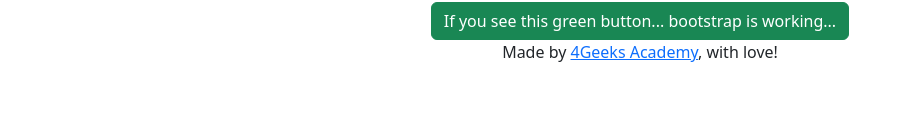
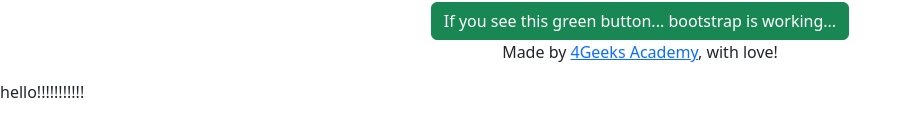
Before and after one commit to bildungsromanx/ZoranAndEileenLandingPage, a React app: page template.html in a window 1280 px wide. Shown: the part 372-508 px from the top of the page, without its empty margins (0-911 px from the left). Built offline with nearby package versions, Linux system fonts and the light colour scheme.

Commit message:
Testing Merge

```diff
--- a/template.html
+++ b/template.html
@@ -11,9 +11,7 @@
     </head>
     <body>
         <div id="app"></div>
-
-        <!-- Many of bootstrap components require the use of JavaScript to function -->
-        <!-- Popper and BootStrap JS -->
+        <p>hello!!!!!!!!!!!</p>
         <script src="https://cdn.jsdelivr.net/npm/bootstrap@5.2.2/dist/js/bootstrap.bundle.min.js" crossorigin="anonymous"></script>
     </body>
 </html>
```
